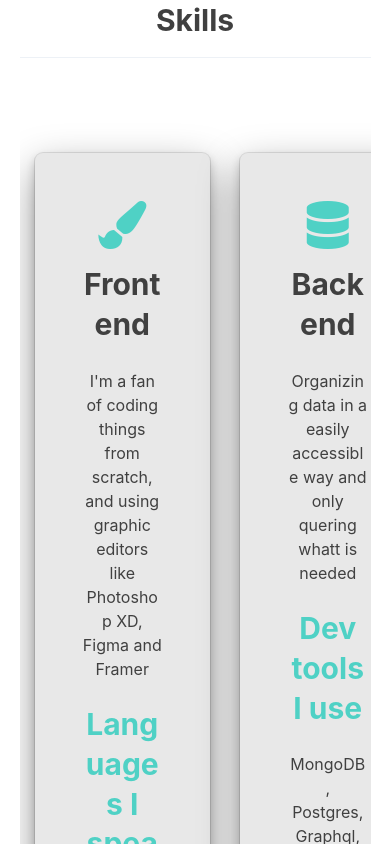
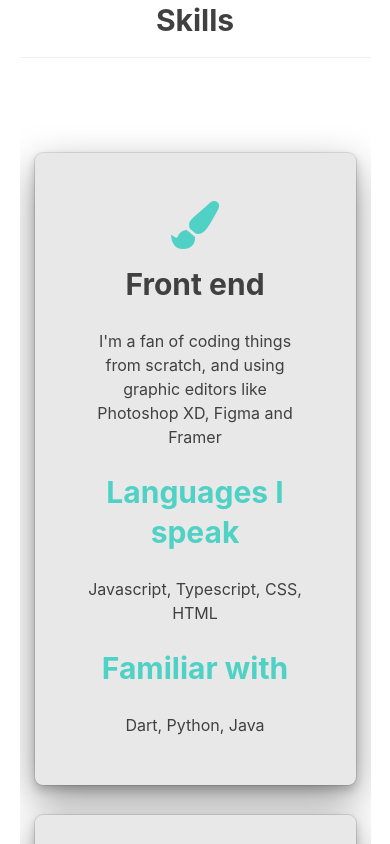
Before and after one commit to Sannnji/portfolio-site, a React (Create React App) app: page / in a window 390 px wide. Shown: the part 840-1684 px from the top of the page. Built offline with nearby package versions, Linux system fonts and the light colour scheme.

Commit message:
fixed skillcard mobile layout

```diff
--- a/src/App.tsx
+++ b/src/App.tsx
@@ -24,7 +24,7 @@ function App() {
           <Introduction />
 
           <SectionDivider sectionName="Skills" id="skills" />
-          <Flex>
+          <Flex flexDirection={{ base: "column", md: "row" }} justify="center">
             <SkillCard
               favicon="fas fa-paint-brush"
               skillName="Front end"
--- a/src/components/cards/SkillCard.tsx
+++ b/src/components/cards/SkillCard.tsx
@@ -31,7 +31,7 @@ const SkillCard: React.FC<SkillCardProps> = ({
       textAlign="center"
       mx="15px"
       my="15px"
-      width="50%"
+      width={{base: "auto", md: "50%"}}
       boxShadow="dark-lg"
     >
       <Text as="i" fontSize="48px" color="#4FD1C5" className={favicon} />
```
